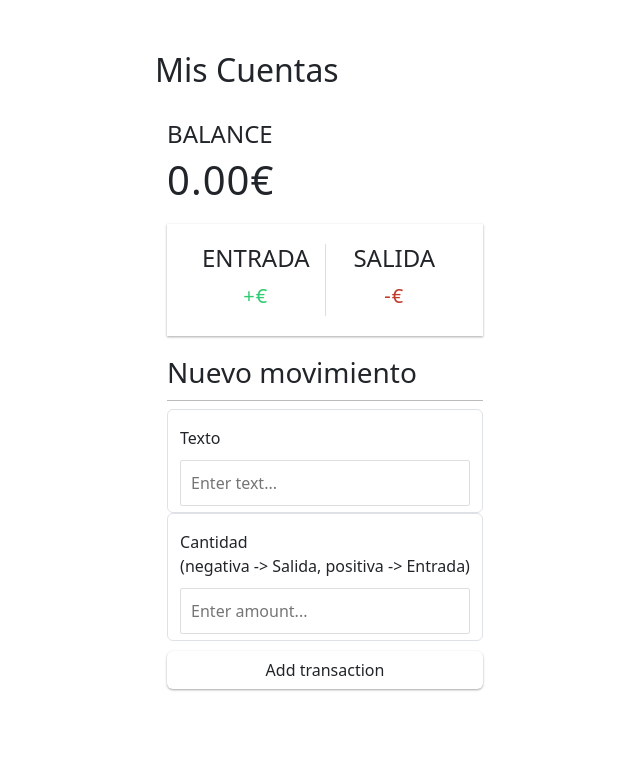
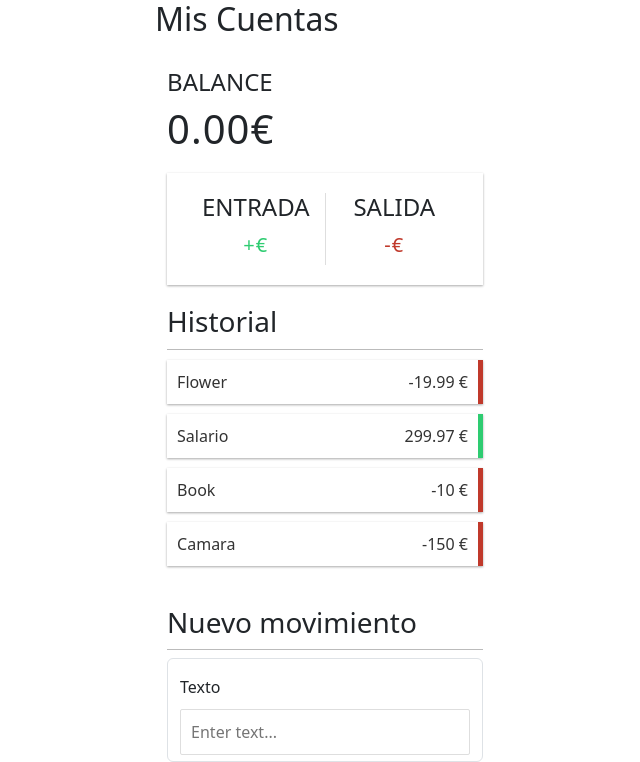
Before and after one commit to pralamo22/vue3_-expense_tracker, a Vue app: page / in a window 1280 px wide. Shown: the top 762 px of the page, without its empty margins (315-955 px from the left). Built offline with nearby package versions, Linux system fonts and the light colour scheme.

Commit message:
Paso 3. Empezamos con reactividad. script setup. Minuto 30 del video https://www.youtube.com/watch?v=hNPwdOZ3qFU

```diff
--- a/src/App.vue
+++ b/src/App.vue
@@ -3,28 +3,35 @@
   <div class="container">
     <Balance />
     <IncomeExpenses />
+    <TransactionList />
     <AddTransaction />
+
   </div>
 </template>
 
-<script>
+<script setup>
   import Header from './components/Header.vue';
   import Balance from './components/Balance.vue';
   import IncomeExpenses from './components/IncomeExpenses.vue';
   import TransactionList from './components/TransactionList.vue';
   import AddTransaction from './components/AddTransaction.vue';
-
-  export default {
-    components: {
-      Header,
-      Balance,
-      IncomeExpenses,
-      TransactionList,
-      AddTransaction
-    },
-  };
 </script>
 
+
+<script>
+  // Comentado el aspecto del código para el Options API. Ahora, con
+  // setup, utilizamos el Composition API.
+  // export default {
+  //   components: {
+  //     Header,
+  //     Balance,
+  //     IncomeExpenses,
+  //     TransactionList,
+  //     AddTransaction
+  //   },
+  // };
+</script>
+<!-- hola -->
 <style lang="css" scoped>
 
 </style>
--- a/src/components/TransactionList.vue
+++ b/src/components/TransactionList.vue
@@ -2,6 +2,15 @@
   <h3>Historial</h3>
   <ul id="list" class="list">
     <li
+      v-for="transaction in transactions"
+      v-bind:key="transaction.id"
+      :class="transaction.amount < 0 ? 'minus' : 'plus'"
+    >
+      {{ transaction.text }} <span>{{ transaction.amount }} €</span>
+      <button class="delete-btn">x</button>
+    </li>
+
+    <!-- <li
       v-for="transaction in transactions"
       :key="transaction.id"
       :class="transaction.amount < 0 ? 'minus' : 'plus'"
@@ -10,10 +19,33 @@
       ><button class="delete-btn" @click="deleteTransaction(transaction.id)">
         x
       </button>
-    </li>
+    </li> -->
   </ul>
 </template>
 
-<script setup></script>
+<script setup>
+const transactions = [
+  { id: 1, text: "Flower", amount: -19.99 },
+  { id: 1, text: "Salario", amount: 299.97 },
+  { id: 1, text: "Book", amount: -10 },
+  { id: 1, text: "Camara", amount: -150 },
+];
+
+// Comentado el aspecto del código para el Options API. Ahora, con
+// setup, utilizamos el Composition API.
+// export default {
+//   data() {
+//     return {
+//       transactions: [
+//         { id: 1, text: "Flower", amount: -19.99 },
+//         { id: 1, text: "Salario", amount: 299.97 },
+//         { id: 1, text: "Book", amount: -10 },
+//         { id: 1, text: "Camara", amount: -150 },
+//       ],
+//     };
+//   },
+//   methods: {},
+// };
+</script>
 
 <style lang="css" scoped></style>
```
